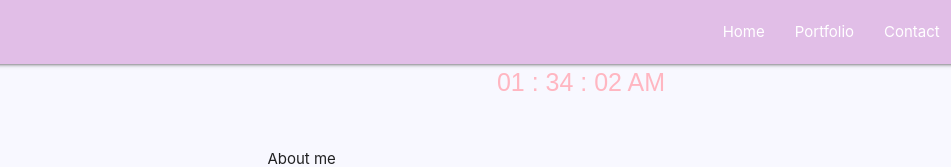
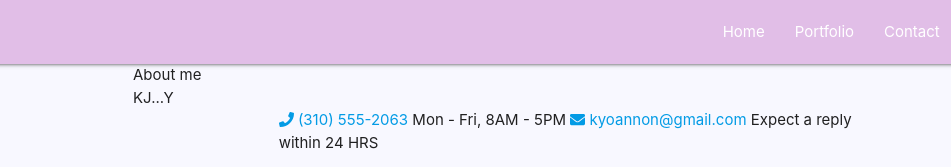
Before and after one commit to Kathleen-Y/updated_portfolio, a plain HTML site: page index.html in a window 1280 px wide. Shown: the top 167 px of the page, 59-1010 px from the left. Drawn offline with nearby package versions, Linux system fonts and the light colour scheme.

Commit message:
Update index.html

```diff
--- a/index.html
+++ b/index.html
@@ -78,51 +78,10 @@
     </li>
   </ul>
 
-  <!-- Section: Slider -->
-  <!-- <section class="slider">
-    <ul class="slides">
-      <li>
-        <img class="responsive-img" src="Assets/Images/hyde1.jpeg">
 
-       <div class="caption center-align black-text">
-        </div>
-      </li>
-      <li>
-        <img class="responsive-img" src="Assets/Images/walking_in_the_park.png">
 
-        <div class="caption right-align">
-        </div>
-      </li>
-      <li>
-        <img class="responsive-img" src="Assets/Images/lon_circle.jpeg">
 
-        <div class="caption right-align">
-        </div>
-      </li>
-    </ul>
-  </section> -->
 
-  <!--
-  <section id="search" class="section section-search purple white-text center scrollspy">
-    <div class="container">
-      <div class="row"></div>
-      <div class="col s12">
-      </div>
-    </div>
-    </div>
-  </section>
-  <!-- Section: Clock divider -->
-  <div class="container">
-      <div class="row">
-        <div class="col s12">
-          <div id="clock"></div>
-          <div class="row">
-            <div class="col s12">
-          <div id="today"></div>
-        </div>
-      </div>
-    </div>
-  </section>
 
   <!--About Me section-->
   <div class="container">
```
